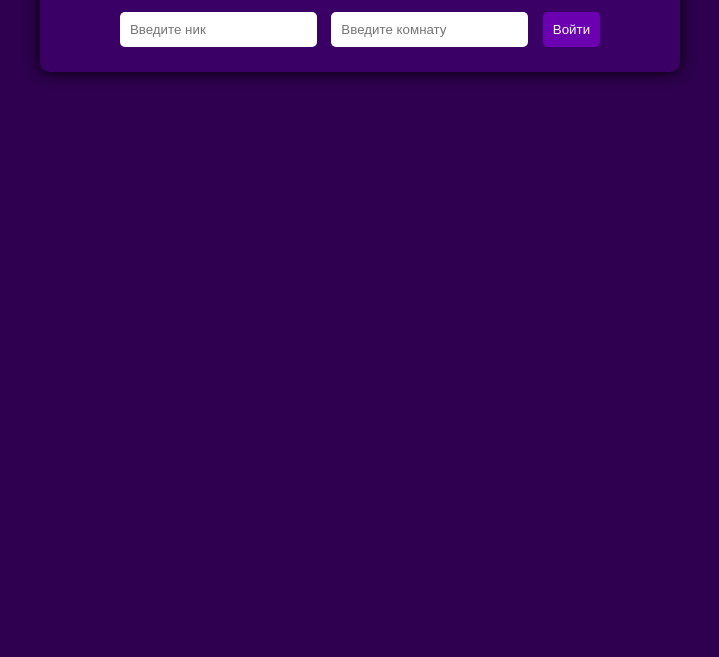
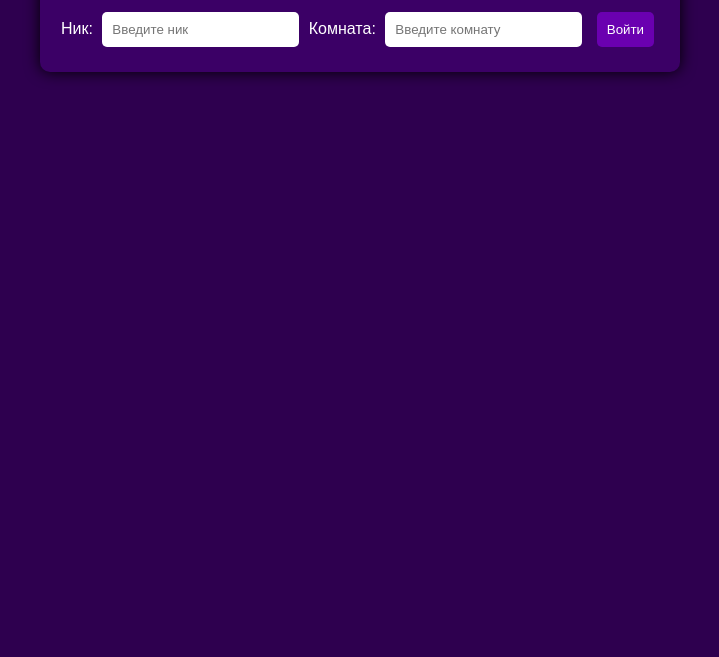
Before and after one commit to stas117228-cmyk/miroslav, a website: page index.html in a window 1280 px wide. Shown: the part 143-800 px from the top of the page, without its empty margins (280-999 px from the left). Drawn offline with nearby package versions, Linux system fonts and the light colour scheme.

Commit message:
Update index.html

```diff
--- a/index.html
+++ b/index.html
@@ -17,8 +17,14 @@
 <body>
 <div class="container">
     <h1>Викторина Онлайн</h1>
-    <input type="text" id="nickname" placeholder="Введите ник">
-    <input type="text" id="roomId" placeholder="Введите комнату">
+
+    <!-- Добавлены name и id для автозаполнения -->
+    <label for="nickname">Ник:</label>
+    <input type="text" id="nickname" name="nickname" placeholder="Введите ник">
+
+    <label for="roomId">Комната:</label>
+    <input type="text" id="roomId" name="roomId" placeholder="Введите комнату">
+
     <button id="joinBtn">Войти</button>
 </div>
 
```
